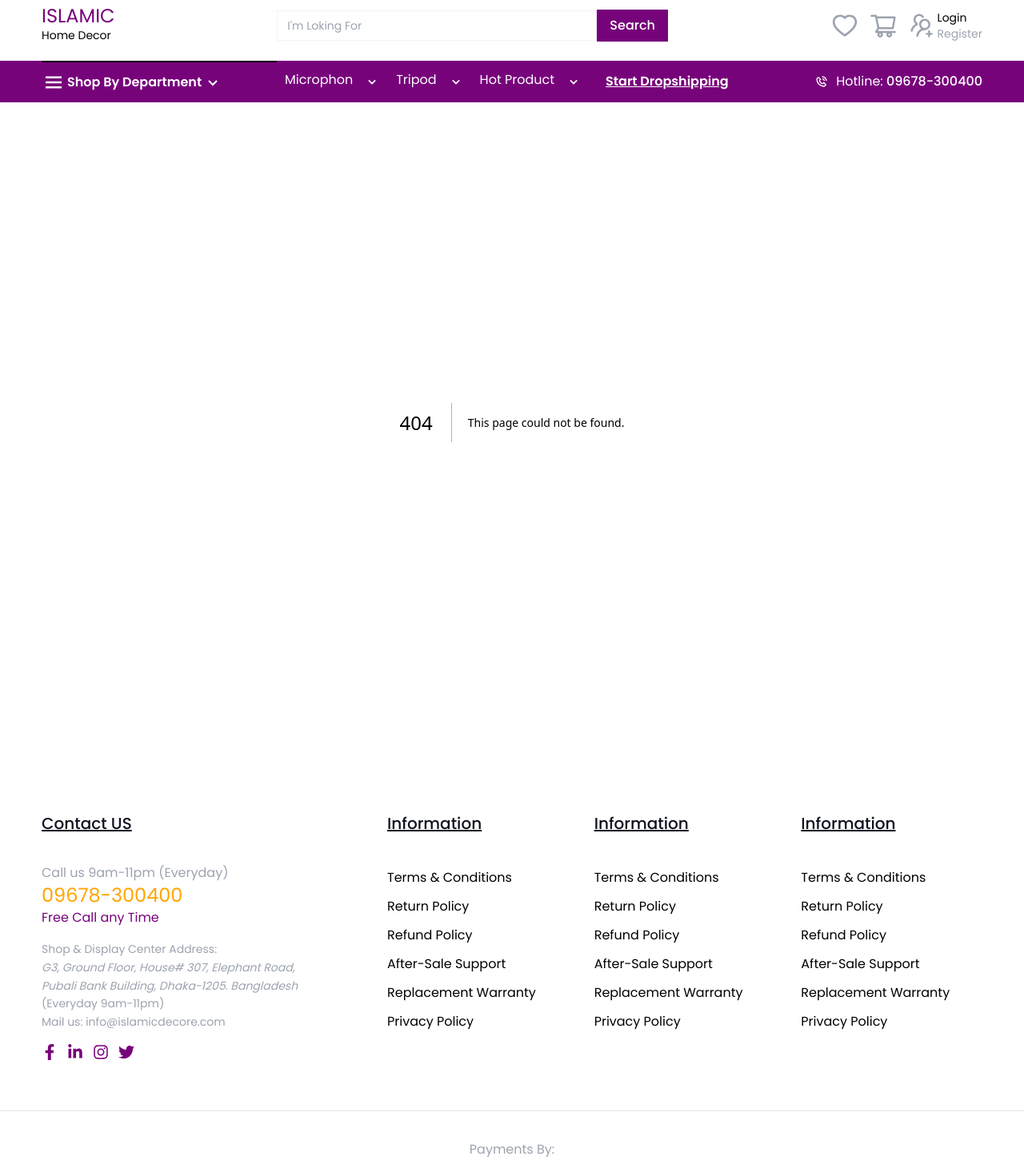
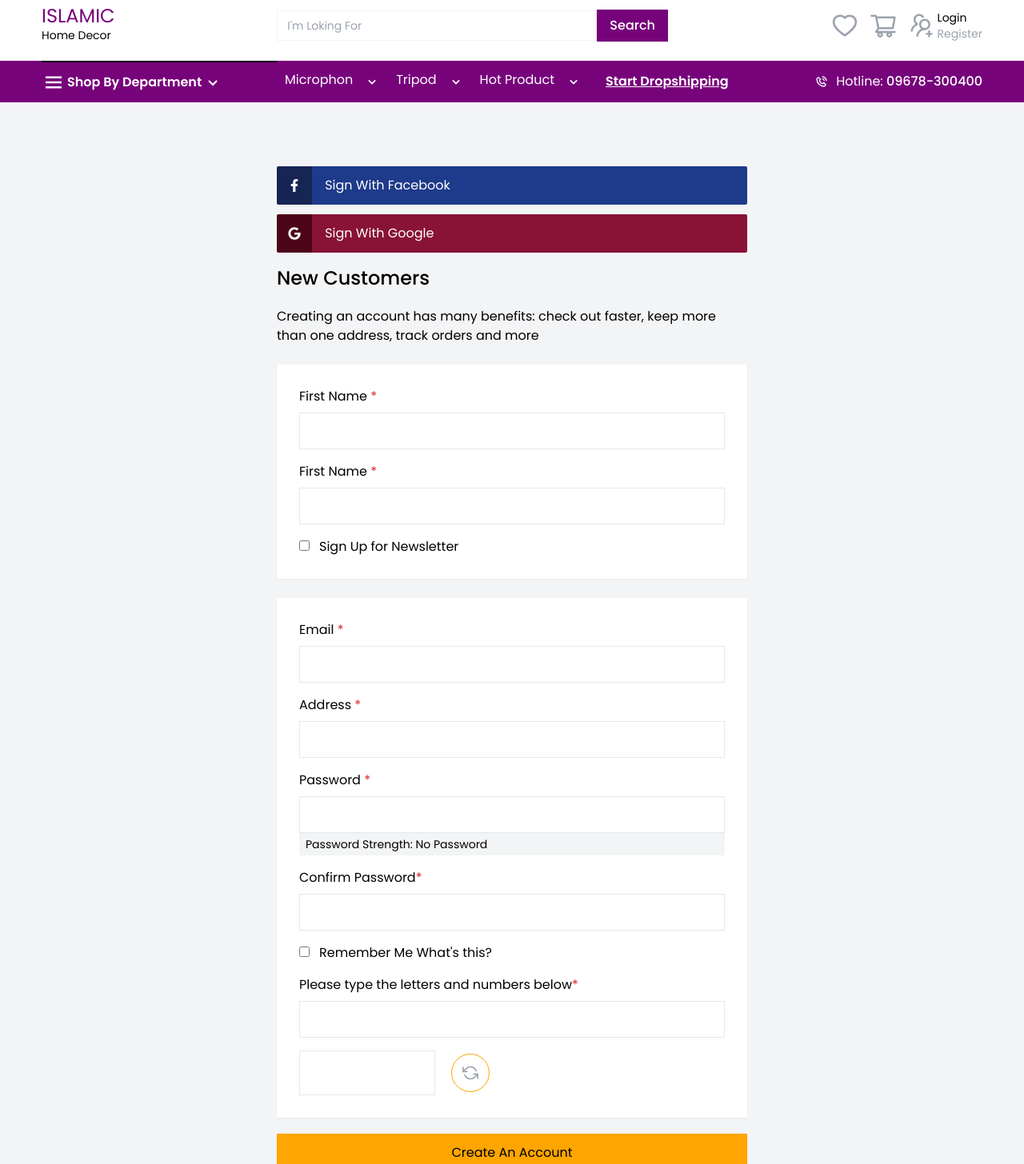
Before and after one commit to ah-sultan/Islamic-home-decor, a Next.js app: page /register in a window 1280 px wide. Before the commit this address had no page. Shown: the part 40-1496 px from the top of the page at 80% size. Built offline with nearby package versions, Linux system fonts and the light colour scheme.

Commit message:
completed RegisterPage

```diff
--- a/src/components/Header/Header.js
+++ b/src/components/Header/Header.js
@@ -7,22 +7,25 @@ import LoginBox from "../LoginBox/LoginBox"
 
 function Header() {
     const [showCart, setShowCart] = useState(false)
-
+    const [showLoginBox, setShowLoginBox] = useState(false)
 
     const cartHandler = (value) => {
         setShowCart(value)
     }
 
+    const loginBoxHandler = (value) => {
+        setShowLoginBox(value)
+    }
     return (
         <>
             <header >
                 <div>
                     <TopBar />
-                    <LogoBar cartHandler={cartHandler}/>
+                    <LogoBar cartHandler={cartHandler} LoginBoxHandler={loginBoxHandler} />
                     <Navbar />
                 </div>
-                <SideCart showCart={showCart}  cartHandler={cartHandler}/>
-                <LoginBox/>
+                <SideCart showCart={showCart} cartHandler={cartHandler} />
+                <LoginBox showLoginBox={showLoginBox} LoginBoxHandler={loginBoxHandler} />
             </header>
         </>
     )
--- a/src/components/Header/LogoBar.js
+++ b/src/components/Header/LogoBar.js
@@ -25,17 +25,17 @@ function LogoBar(props) {
                                     <AiOutlineHeart className="inline-block hover:text-primary text-gray-400 text-4xl" />
                                 </li>
                                 <li>
-                                    <button onClick={() => props.cartHandler(true)}>
+                                    <button type="button" onClick={() => props.cartHandler(true)}>
                                         <AiOutlineShoppingCart className="inline-block hover:text-primary text-gray-400 text-4xl" />
                                     </button>
                                 </li>
                                 <li className="flex items-center gap-0.5">
                                     <AiOutlineUsergroupAdd className="inline-block hover:text-primary text-gray-400 text-4xl" />
                                     <div className="inline-block">
-                                        <Link href="/">
-                                            <span className="block text-sm">Login</span>
-                                            <span className="block text-sm text-gray-400">Register</span>
-                                        </Link>
+                                        <button type="button" onClick={() => props.LoginBoxHandler(true)} className="block text-sm">
+                                            Login
+                                        </button>
+                                        <Link href='/register' className="block text-sm text-gray-400">Register</Link>
                                     </div>
                                 </li>
                             </ul>
--- a/src/components/LoginBox/LoginBox.js
+++ b/src/components/LoginBox/LoginBox.js
@@ -2,28 +2,28 @@ import React, { memo } from 'react'
 import Link from 'next/link'
 import ModalOverlay from '../ModalOverlay/ModalOverlay'
 import { AiOutlineClose } from 'react-icons/ai'
-import { FaFacebookF, FaGoogle} from 'react-icons/fa'
+import { FaFacebookF, FaGoogle } from 'react-icons/fa'
 
 
-function LoginBox() {
+function LoginBox(props) {
     return (
         <>
 
-        <div className='hidden'>
-            <ModalOverlay showModalOverlay={true}/>
-            <div className="w-[400px] fixed top-1/2 left-1/2 -translate-x-1/2 -translate-y-1/2 bg-white z-50">
+            <div>
+                <ModalOverlay showModalOverlay={props.showLoginBox} />
+                <div className={`w-[400px] fixed left-1/2 -translate-x-1/2 -translate-y-1/2 bg-white z-50 trns-1 duration-500 ${props.showLoginBox ? 'top-1/2 visible opacity-100' : 'top-0 invisible opacity-0'}`}>
                     <div className="bg-primary px-8 py-3.5 flex justify-between items-center">
                         <h6 className="text-white text-xl">Login</h6>
-                    <button type="button">
-                        <AiOutlineClose className="text-white text-2xl"/>
+                        <button type="button" onClick={() => props.LoginBoxHandler(false)}>
+                            <AiOutlineClose className="text-white text-2xl" />
                         </button>
                     </div>
                     <div className="px-8 py-10">
-                    <form onChange={(e) => e.preventDefault()}>
+                        <div>
                             <input type="Email" placeholder="Email" className="form-input mb-5" />
                             <input type="password" placeholder="Password" className="form-input" />
                             <button type="submit" className="bg-accent py-3 text-center w-full mt-6">Login</button>
-                    </form>
+                        </div>
                         <div className='text-center pt-1 pb-2'>
                             <Link href="/register" className="text-sm hover:text-blue-500 hover:underline">Create New Account?</Link>
                         </div>
@@ -37,7 +37,7 @@ function LoginBox() {
                             <div className="mt-5">
                                 <Link href="/" className="flex items-center rounded-sm overflow-hidden">
                                     <div className="center-child w-12 h-12 bg-blue-950">
-                                    <FaFacebookF className="text-white"/>
+                                        <FaFacebookF className="text-white" />
                                     </div>
                                     <div className="bg-blue-900 h-12 flex items-center w-full px-4 text-white">
                                         <span>Sign With Facebook</span>
@@ -47,7 +47,7 @@ function LoginBox() {
                             <div className="mt-3">
                                 <Link href="/" className="flex items-center rounded-sm overflow-hidden">
                                     <div className="center-child w-12 h-12 bg-rose-950">
-                                    <FaGoogle className="text-white"/>
+                                        <FaGoogle className="text-white" />
                                     </div>
                                     <div className="bg-rose-900 h-12 flex items-center w-full px-4 text-white">
                                         <span>Sign With Google</span>
@@ -62,4 +62,4 @@ function LoginBox() {
     )
 }
 
-export default memo(LoginBox)
+export default LoginBox
--- a/src/components/ModalOverlay/ModalOverlay.js
+++ b/src/components/ModalOverlay/ModalOverlay.js
@@ -4,24 +4,19 @@ function ModalOverlay(props) {
 
     const showOverlay = props.showModalOverlay
     useEffect(() => {
-        if(false){
+        if (showOverlay) {
             document.body.style.overflow = 'hidden'
-        }else{
+        } else {
             document.body.style.overflow = 'unset'
         }
     })
 
-  return (
-    <>
-        <div className={` hidden fixed w-full trns-1 h-full top-0 bottom-0 left-0 right-0 z-40 ${showOverlay ? 'visible bg-[rgba(0,0,0,0.7)]' : 'invisible scale-0 bg-[rgba(0,0,0,1)]'}`}>
+    return (
+        <>
+            <div className={`fixed w-full duration-500 trns-1 h-full top-0 bottom-0 left-0 right-0 z-40 ${showOverlay ? 'visible bg-[rgba(0,0,0,0.7)] scale-100' : 'invisible scale-0 bg-[rgba(0,0,0,1)]'}`}>
 
-        </div>
-    </>
-  )
+            </div>
+        </>
+    )
 }
-
-ModalOverlay.defaultProps = {
-    showModalOverlay : false
-}
-
 export default ModalOverlay
--- /dev/null
+++ b/src/pages/register.js
@@ -0,0 +1,107 @@
+import Link from "next/link"
+import { FaFacebookF, FaGoogle } from 'react-icons/fa'
+import { FiRefreshCcw } from 'react-icons/fi'
+
+function register() {
+    return (
+        <section className="py-20 bg-gray-100">
+            <div className="container">
+                <div className="w-6/12 mx-auto">
+                    <div>
+                        <div>
+                            <Link href="/" className="flex items-center rounded-sm overflow-hidden">
+                                <div className="center-child w-12 h-12 bg-blue-950">
+                                    <FaFacebookF className="text-white" />
+                                </div>
+                                <div className="bg-blue-900 h-12 flex items-center w-full px-4 text-white">
+                                    <span>Sign With Facebook</span>
+                                </div>
+                            </Link>
+                        </div>
+                        <div className="mt-3">
+                            <Link href="/" className="flex items-center rounded-sm overflow-hidden">
+                                <div className="center-child w-12 h-12 bg-rose-950">
+                                    <FaGoogle className="text-white" />
+                                </div>
+                                <div className="bg-rose-900 h-12 flex items-center w-full px-4 text-white">
+                                    <span>Sign With Google</span>
+                                </div>
+                            </Link>
+                        </div>
+                    </div>
+                    <h3 className="section-title mt-4 mb-5">New Customers</h3>
+                    <p className="text-black ">Creating an account has many benefits: check out faster, keep more than one address, track orders and more</p>
+                    <div>
+                        <form action="#" onChange={(e) => e.preventDefault()}>
+                            <div className="p-7 bg-white shadow-sm mt-6">
+                                {/* First name */}
+                                <div>
+                                    <label className="mb-2 block" htmlFor="firstName">First Name <span className="text-red-600">*</span></label>
+                                    <input id="firstName" type="text" className="form-input" />
+                                </div>
+                                {/* Last name */}
+                                <div className="mt-4">
+                                    <label className="mb-2 block" htmlFor="lastName">First Name <span className="text-red-600">*</span></label>
+                                    <input id="text" type="lastName" className="form-input" />
+                                </div>
+
+                                {/* Last name */}
+                                <div className="mt-4">
+                                    <input id="newsletter" type="checkbox" />
+                                    <label className="inline-block pl-3" htmlFor="lastName">Sign Up for Newsletter</label>
+                                </div>
+                            </div>
+
+                            <div className="p-7 bg-white shadow-sm mt-6">
+                                {/* Email name */}
+                                <div>
+                                    <label className="mb-2 block" htmlFor="email">Email <span className="text-red-600">*</span></label>
+                                    <input id="email" type="email" className="form-input" />
+                                </div>
+                                {/* Address */}
+                                <div className="mt-4">
+                                    <label className="mb-2 block" htmlFor="address">Address <span className="text-red-600">*</span></label>
+                                    <input id="address" type="text" className="form-input" />
+                                </div>
+                                {/* Password */}
+                                <div className="mt-4">
+                                    <label className="mb-2 block" htmlFor="lastName">Password <span className="text-red-600">*</span></label>
+                                    <input id="Password" type="password" className="form-input" />
+                                    <p className={`bg-gray-100 py-1 px-2 text-sm`}>Password Strength: {`No Password`}</p>
+                                </div>
+
+                                {/* Confirm Password name */}
+                                <div className="mt-4">
+                                    <label className="mb-2 block" htmlFor="ConfirmPassword">Confirm Password<span className="text-red-600">*</span></label>
+                                    <input id="ConfirmPassword" type="password" className="form-input" />
+                                </div>
+                                {/* Remember Login */}
+                                <div className="mt-4">
+                                    <input id="remember" type="checkbox" />
+                                    <label className="inline-block pl-3" htmlFor="remember">Remember Me What's this?</label>
+                                </div>
+                                {/* Captcha Login */}
+                                <div className="mt-4">
+                                    <label className="mb-2 block" htmlFor="captcha">Please type the letters and numbers below<span className="text-red-600">*</span></label>
+                                    <input id="captcha" type="password" className="form-input" />
+                                </div>
+                                <div className="mt-4 flex items-center">
+                                    <div className="w-[170px] border h-14 mr-5 p-3">
+
+                                    </div>
+                                    <button type="button" className="h-12 w-12 border border-accent rounded-full center-child">
+                                        <FiRefreshCcw className="text-xl text-gray-400" />
+                                    </button>
+                                </div>
+                            </div>
+
+                            <button className="bg-accent py-3 w-full block text-center mt-5">Create An Account</button>
+                        </form>
+                    </div>
+                </div>
+            </div>
+        </section>
+    )
+}
+
+export default register
```
Lines whose indentation alone changed are shown as unchanged.
